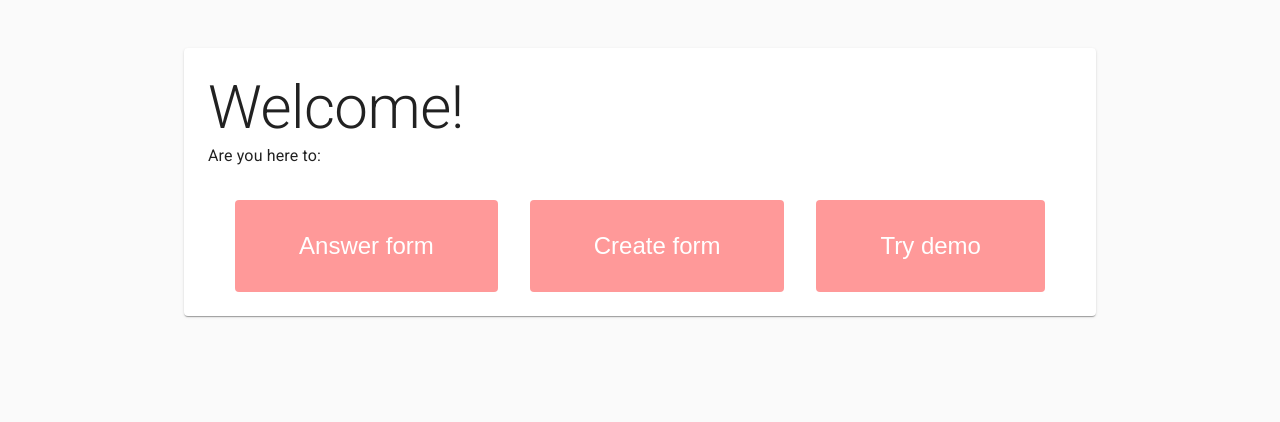
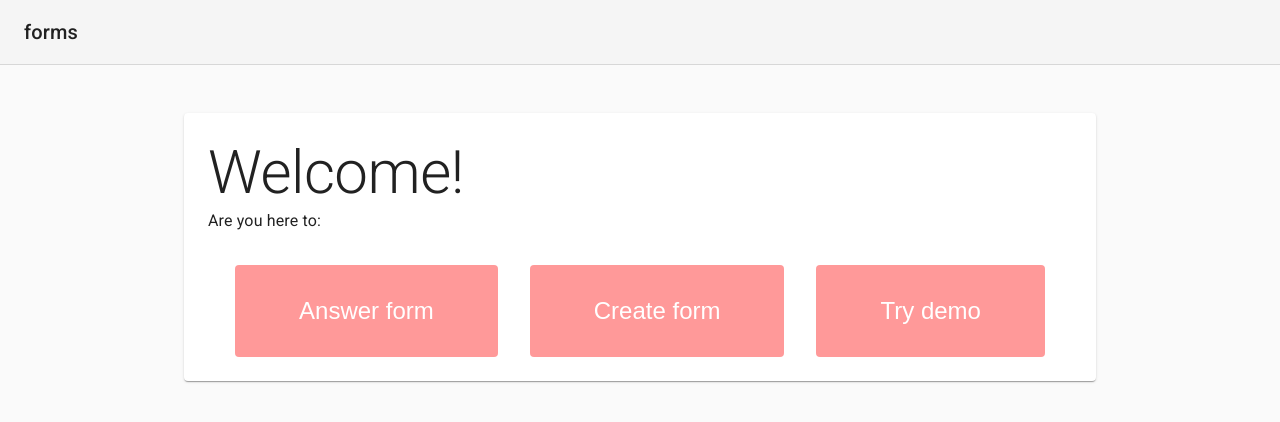
Before and after one commit to nireo/forms, a React (Create React App) app in the folder client/: page / in a window 1280 px wide. Shown: the top 422 px of the page. Built offline with nearby package versions, Linux system fonts and the light colour scheme.

Commit message:
added a navbar

```diff
--- a/client/src/App.tsx
+++ b/client/src/App.tsx
@@ -13,6 +13,7 @@ import { checkLocalStorage } from './store/user/reducer';
 import { MainView } from './components/Form/MainView';
 import Settings from './components/User/Settings';
 import { ChooseAction } from './components/Welcome/ChooseAction';
+import Navbar from './components/Layout/Navbar';
 
 type Props = {
   user: User;
@@ -29,6 +30,7 @@ const App: React.FC<Props> = ({ user, checkLocalStorage }) => {
   return (
     <Router>
       <CssBaseline />
+      <Navbar />
       <Switch>
         <Route exact path="/main" render={() => <ManageMain />} />
         <Route exact path="/welcome" render={() => <Welcome />} />
--- /dev/null
+++ b/client/src/components/Layout/Navbar.tsx
@@ -0,0 +1,97 @@
+import React from 'react';
+import { makeStyles, Theme, createStyles } from '@material-ui/core/styles';
+import AppBar from '@material-ui/core/AppBar';
+import Toolbar from '@material-ui/core/Toolbar';
+import Typography from '@material-ui/core/Typography';
+import { Link, Redirect } from 'react-router-dom';
+import { connect } from 'react-redux';
+import { AppState } from '../../store/index';
+import { User } from '../../interfaces/User';
+import Button from '@material-ui/core/Button';
+import { logout } from '../../store/user/reducer';
+
+const useStyles = makeStyles((theme: Theme) =>
+  createStyles({
+    '@global': {
+      ul: {
+        margin: 0,
+        padding: 0,
+        listStyle: 'none',
+      },
+    },
+    appBar: {
+      borderBottom: `1px solid ${theme.palette.divider}`,
+    },
+    toolbar: {
+      flexWrap: 'wrap',
+    },
+    toolbarTitle: {
+      flexGrow: 1,
+    },
+    link: {
+      margin: theme.spacing(1, 1.5),
+      color: 'black',
+      textDecoration: 'none',
+    },
+  })
+);
+
+type Props = {
+  user: User | null;
+  logout: () => void;
+};
+
+const Navbar: React.FC<Props> = ({ user, logout }) => {
+  const classes = useStyles();
+  const handleLogout = () => {
+    logout();
+    return <Redirect to="/bye" />;
+  };
+
+  return (
+    <AppBar
+      position="static"
+      color="default"
+      elevation={0}
+      className={classes.appBar}
+    >
+      <Toolbar className={classes.toolbar}>
+        <Typography
+          variant="h6"
+          color="inherit"
+          noWrap
+          className={classes.toolbarTitle}
+        >
+          forms
+        </Typography>
+        <nav>
+          {user !== null && (
+            <Link to="/settings" className={classes.link}>
+              Settings
+            </Link>
+          )}
+          {user !== null && (
+            <Link to="/main" className={classes.link}>
+              Your forms
+            </Link>
+          )}
+          {user !== null && (
+            <Button
+              onClick={handleLogout}
+              variant="contained"
+              style={{ color: 'white', backgroundColor: '#ff9999' }}
+            >
+              Logout
+            </Button>
+          )}
+        </nav>
+      </Toolbar>
+    </AppBar>
+  );
+};
+
+const mapStateToProps = (state: AppState) => ({
+  user: state.user,
+});
+
+export default connect(mapStateToProps, { logout })(Navbar);
```
Also changed, not shown: 1 other file (tests, documents, lock files or other folders).
